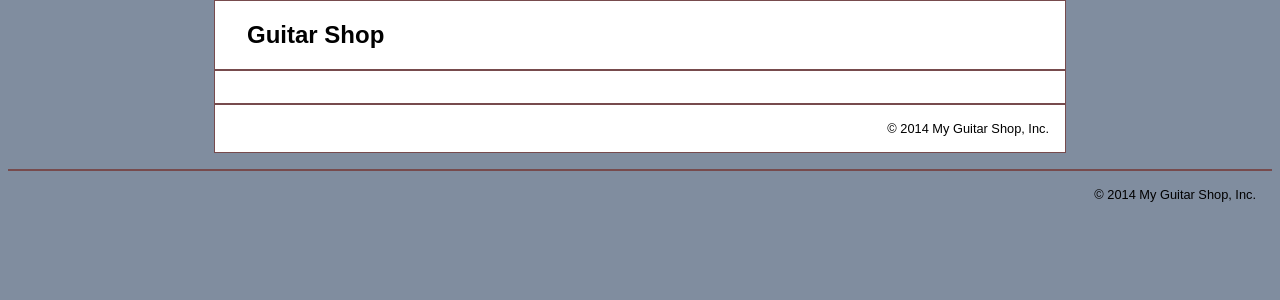
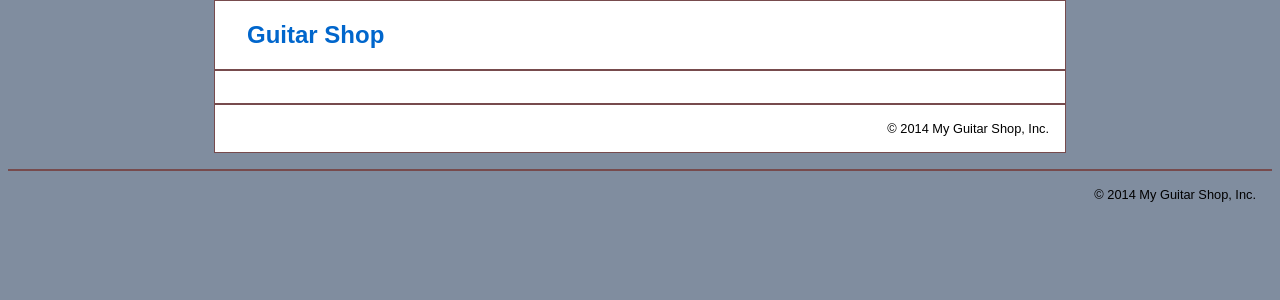
Before and after one commit to hessemanj2100/sandbox, a PHP site: template view/footer.php in a window 1280 px wide. Shown: the top 300 px of the page. Run offline with PHP 8.4, Linux system fonts and the light colour scheme; the template is opened without the code that fills it, so the values that code supplies are empty; some libraries are stand-ins or nearby versions.

Commit message:
Change heading color to a light blue

```diff
--- a/main.css
+++ b/main.css
@@ -15,7 +15,8 @@ h2 {
     padding: .5em 0 .25em;
 }
 h1, h2 {
-    color: rgb(205, 163, 94);
+    //color: rgb(205, 163, 94);
+    color: #0066cc;
 }
 
 ul {
@@ -80,7 +81,8 @@ br {
 #header h1 {
     margin: 0;
     padding: .5em 0;
-    color: black;
+    //color: black;
+    color: #0066cc;
 }
 #main {
     margin: 0;
```
